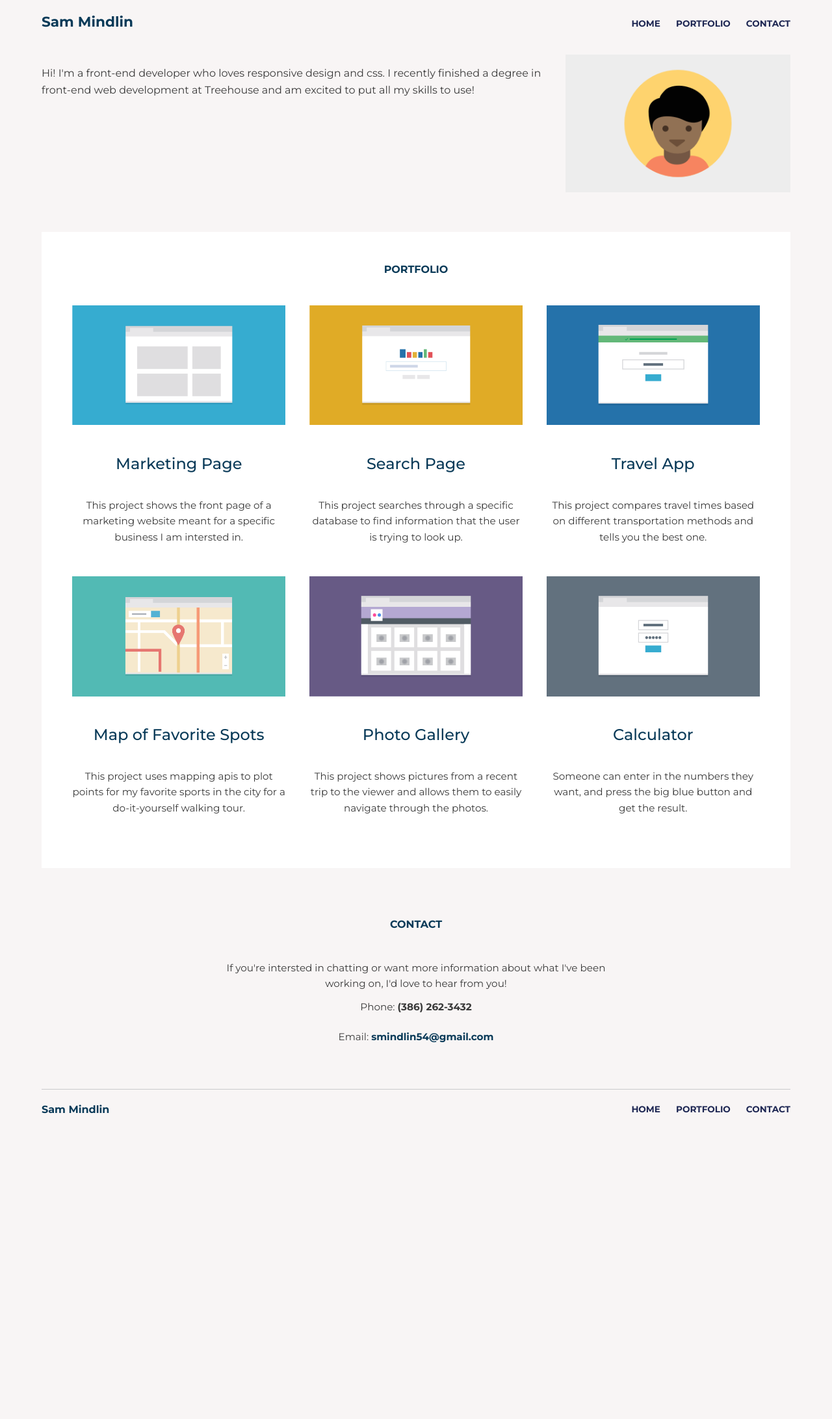
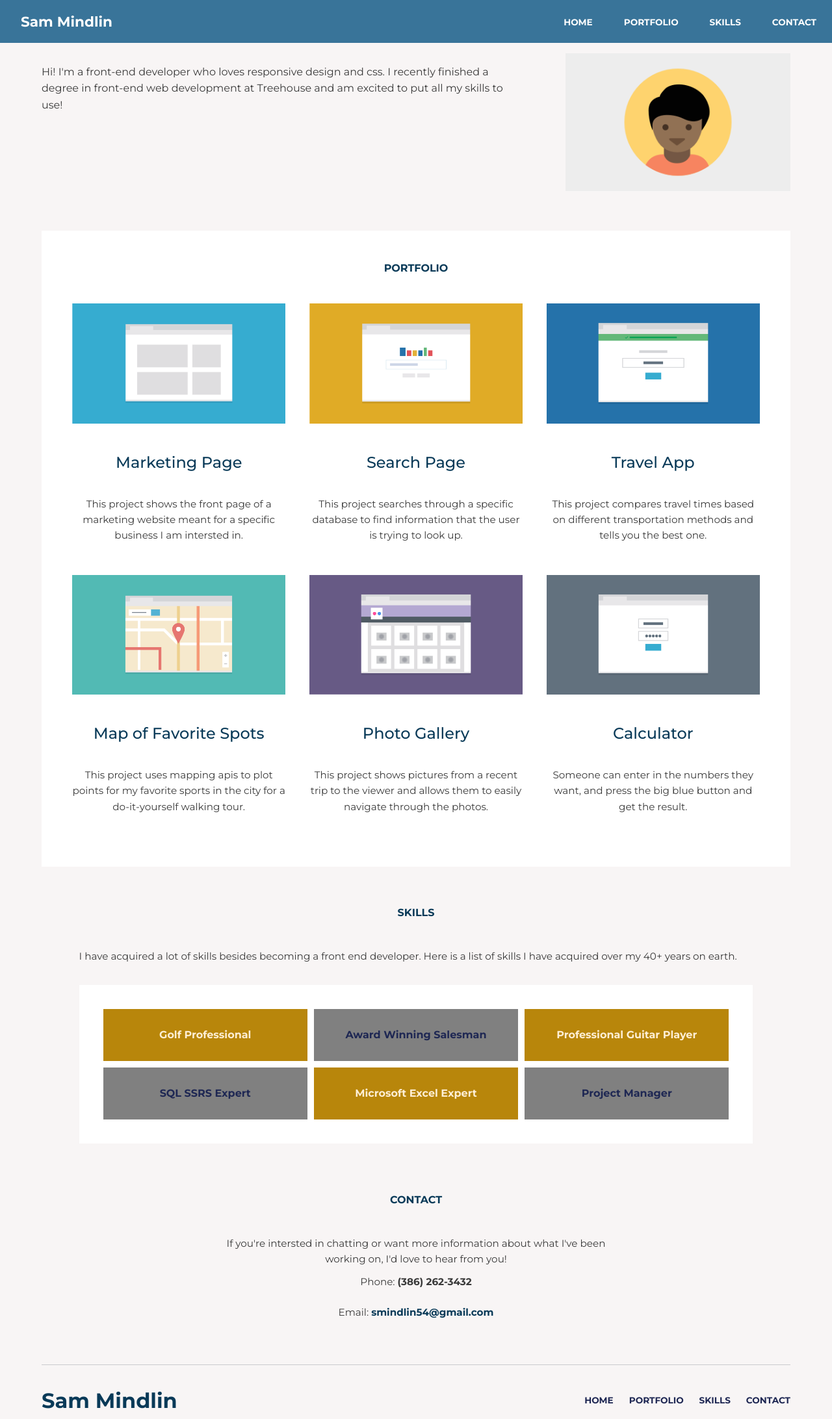
Before and after one commit to eddiefender54/responsive-layout-site, a plain HTML site: page index.html in a window 1280 px wide. Shown: the whole page at 65% size. Before the commit the page ends 1732 px from the top, so only its background shows below. Drawn offline with Linux system fonts and the light colour scheme.

Commit message:
add to make it exceeds expectations

```diff
--- a/css/style.css
+++ b/css/style.css
@@ -32,11 +32,7 @@ h3,
 a {
 	color: #093a58;
 }
-h1,
-h2,
-h3 {
-	font-size: 16px;
-}
+
 a {
 	text-decoration: none;
 }
@@ -55,7 +51,7 @@ h2 {
 }
 
 h3 {
-    font: 500 1.5em/1 'Montserrat', sans-serif;
+    font: 500 1.5rem/1 'Montserrat', sans-serif;
     text-align: center;
     padding: 1rem 0;
 }
@@ -94,25 +90,28 @@ span {
 }
 .main-nav a {
 	font-size: .95em;
-	color: #1e2753;
+	color: #fff;
 	text-transform: uppercase;
-	background-color: #fff;
+	/* background-color: #fff; */
 	margin-top: 5px;
 	margin-bottom: 5px;
 	font-weight: 700;
+	border: 2px solid papayawhip;
+	margin: 12px;
 }
 
 .main-nav a:hover {
-	color: #397499;
+	color: papayawhip;
 }
 
 /* ---- Layout Containers ---- */
 
-.main-header {
+nav {
     max-width: 90%;
     margin: auto;
 	padding-top: .35em;
 	padding-bottom: .35em;
+    background-color: #397499;
 }
 .banner,
 .main-footer {
@@ -148,9 +147,43 @@ span {
     margin: auto;
 }
 
+.name a {
+    color: #fff;
+}
+
 .row p{
     padding-bottom: 2rem;
 
+}
+
+.skill-set,
+.skill-list {
+    width: 90%;
+    margin: 0 auto;
+}
+
+.skill-set p{
+    margin-bottom: 2rem;
+}
+
+.skill-list {
+    text-align: center;
+    background-color: #fff;
+    padding: 2rem;
+}
+
+.skills1 {
+    background-color: darkgoldenrod;
+    color: papayawhip;
+    padding: 1rem;
+    font-weight: bold;
+}
+
+.skills2 {
+    background-color:gray;
+    color:#1e2753;
+    padding: 1rem;
+    font-weight: bold;
 }
 
 .address p {
@@ -195,7 +228,9 @@ span {
     .main-nav {
         display: flex;
         justify-content: center;
+        /* background-color: #093a58; */
     }
+
 
     .columns {
 		display: flex;
@@ -209,15 +244,17 @@ span {
         justify-content: space-between;
     }
 
-    .main-header {
-        max-width: 90%;
-        margin: auto;
+    nav {
+        max-width: 100%;
+
     }
 
     .main-nav a {
-        background-color: #f8f5f5;
-        padding-left: 24px;
+        background-color: transparent;
+        padding:  0 1.5rem;
         font-size: .85em;
+        color: #fff;
+        border: none;
     }
 
     .banner {
@@ -257,6 +294,26 @@ span {
     .bottom-nav {
         display: none;
     }
+
+    .skill-list {
+        display: flex;
+        flex-wrap: wrap;
+    }
+
+    .skills1,
+    .skills2 {
+        flex: 1 30%;
+        margin: 5px;
+        min-height: 80px;
+    }
+
+    .skills1,
+    .skills2 {
+        display: flex;
+        align-items: center;
+        justify-content: center;
+    }
+
 
     .name {
         font-size: 1.35em;
@@ -312,7 +369,7 @@ span {
 
 
 @media screen and (min-width: 1024px){
-    .main-header,
+    nav,
     .main-nav,
     .columns {
 		display: flex;
@@ -321,7 +378,16 @@ span {
        	font-size: 16px;
 	}
 
-    .main-header,
+   nav {
+    position: sticky;
+    top: 0;
+   }
+
+    .main-nav a {
+        padding:  0 .75rem;
+    }
+
+    nav,
     .secondary-footer {
         justify-content: space-between;
     }
@@ -330,4 +396,12 @@ span {
         flex: 1 33%;
     }
 
+    .tagline {
+        padding-right: 3rem;
+    }
+
+    .name {
+        padding-left: 2rem;
+    }
+
 }
--- a/index.html
+++ b/index.html
@@ -9,14 +9,15 @@
     <link href="https://fonts.googleapis.com/css2?family=Montserrat:wght@300;400;500;700&family=Oswald:wght@400;700&family=Work+Sans:ital,wght@0,300;1,300;1,700&display=swap" rel="stylesheet">
 </head>
 <body>
-    <header class="main-header" id="header">
+    <nav id="header">
         <h1 class="name"><a href="#">Sam Mindlin</a></h1>
         <ul class="main-nav">
             <li><a href="#header">Home</a></li>
             <li><a href="#portfolio">Portfolio</a></li>
+            <li><a href="#skills">Skills</a></li>
             <li><a href="#contact">Contact</a></li>
         </ul>
-    </header><!--/.main-header-->
+    </nav><!--/.main-header-->
 
     <div class="banner">
         <img class="logo" src="images/responsive-layout-profile.png" alt="Image of Me">
@@ -60,6 +61,22 @@
         </div>
     </div>
 
+    <section class="skill-set">
+        <h2 id="skills">Skills</h2>
+        <p>I have acquired a lot of skills besides becoming a front end developer.
+            Here is a list of skills I have acquired over my 40&plus; years on earth.
+        </p>
+        <ul class="skill-list">
+            <li class="skills1">Golf Professional</li>
+            <li class="skills2">Award Winning Salesman</li>
+            <li class="skills1">Professional Guitar Player</li>
+            <li class="skills2">SQL SSRS Expert</li>
+            <li class="skills1">Microsoft Excel Expert</li>
+            <li class="skills2">Project Manager</li>
+        </ul>
+
+    </section>
+
 
 
 <footer class="main-footer">
@@ -83,6 +100,7 @@
     <ul class="second-nav">
         <li><a href="#header">Home</a></li>
         <li><a href="#portfolio">Portfolio</a></li>
+        <li><a href="#skills">Skills</a></li>
         <li><a href="#contact">Contact</a></li>
     </ul>
 </div><!--/.secondary-footer-->
```
